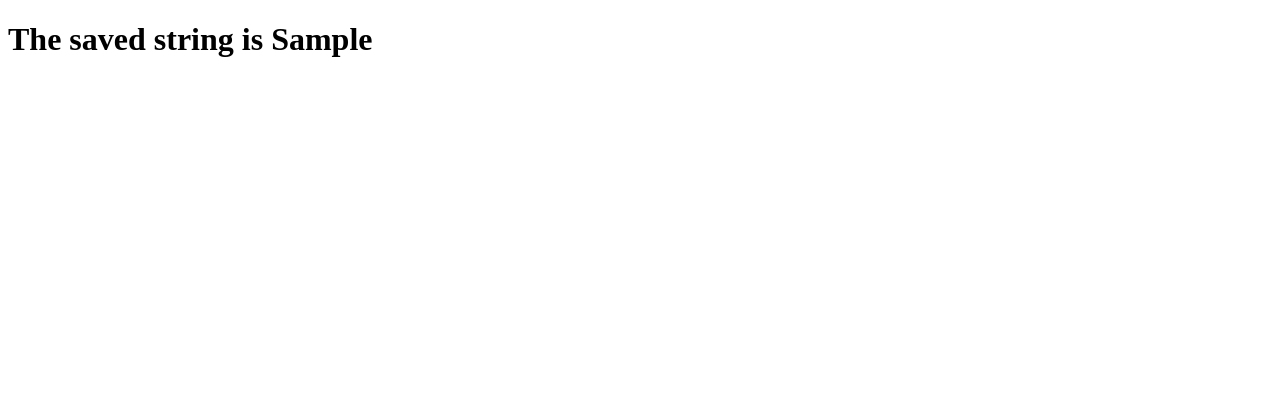
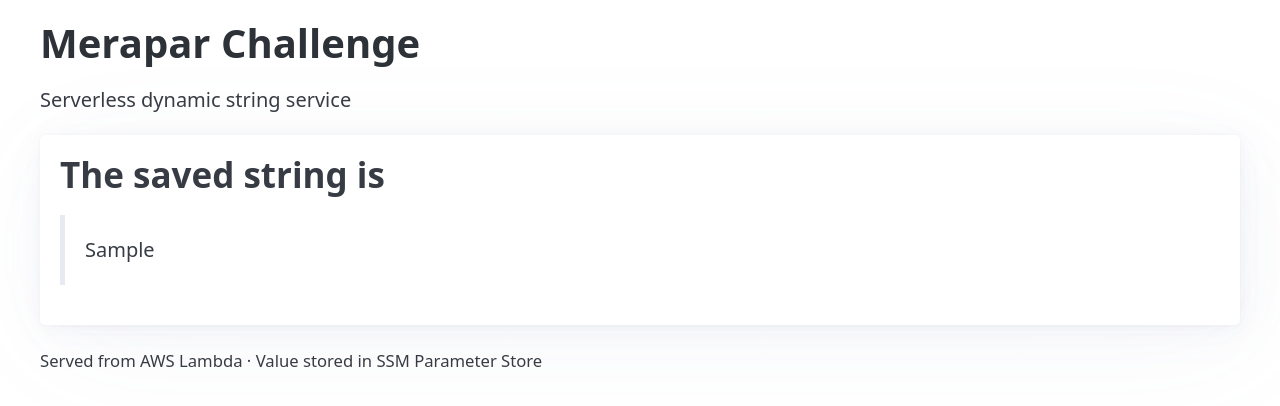
Before and after one commit to daswort/merapar_challenge, a FastAPI app: template app/templates/index.html in a window 1280 px wide. Shown: the top 406 px of the page. Run offline with FastAPI, Linux system fonts and the light colour scheme; the template is opened without the code that fills it: most values are stand-ins (such as "Sample title", 1, 10 or a date in 2020); some libraries are stand-ins or nearby versions.

Commit message:
add css style to index.html and update tests accordingly

```diff
--- a/app/templates/index.html
+++ b/app/templates/index.html
@@ -1,9 +1,24 @@
 <!DOCTYPE html>
-<html>
+<html lang="en" data-theme="light">
 <head>
+    <meta charset="utf-8">
+    <meta name="viewport" content="width=device-width, initial-scale=1">
     <title>Merapar Challenge</title>
+    <link rel="stylesheet" href="https://cdn.jsdelivr.net/npm/@picocss/pico@2/css/pico.min.css">
 </head>
 <body>
-    <h1>The saved string is {{ dynamic_string }}</h1>
+    <main class="container">
+        <header>
+            <h1>Merapar Challenge</h1>
+            <p>Serverless dynamic string service</p>
+        </header>
+        <article>
+            <h2>The saved string is</h2>
+            <blockquote>{{ dynamic_string }}</blockquote>
+        </article>
+        <footer>
+            <small>Served from AWS Lambda · Value stored in SSM Parameter Store</small>
+        </footer>
+    </main>
 </body>
 </html>
```
Also changed, not shown: tests/test_main.py (+2 -1 lines).
